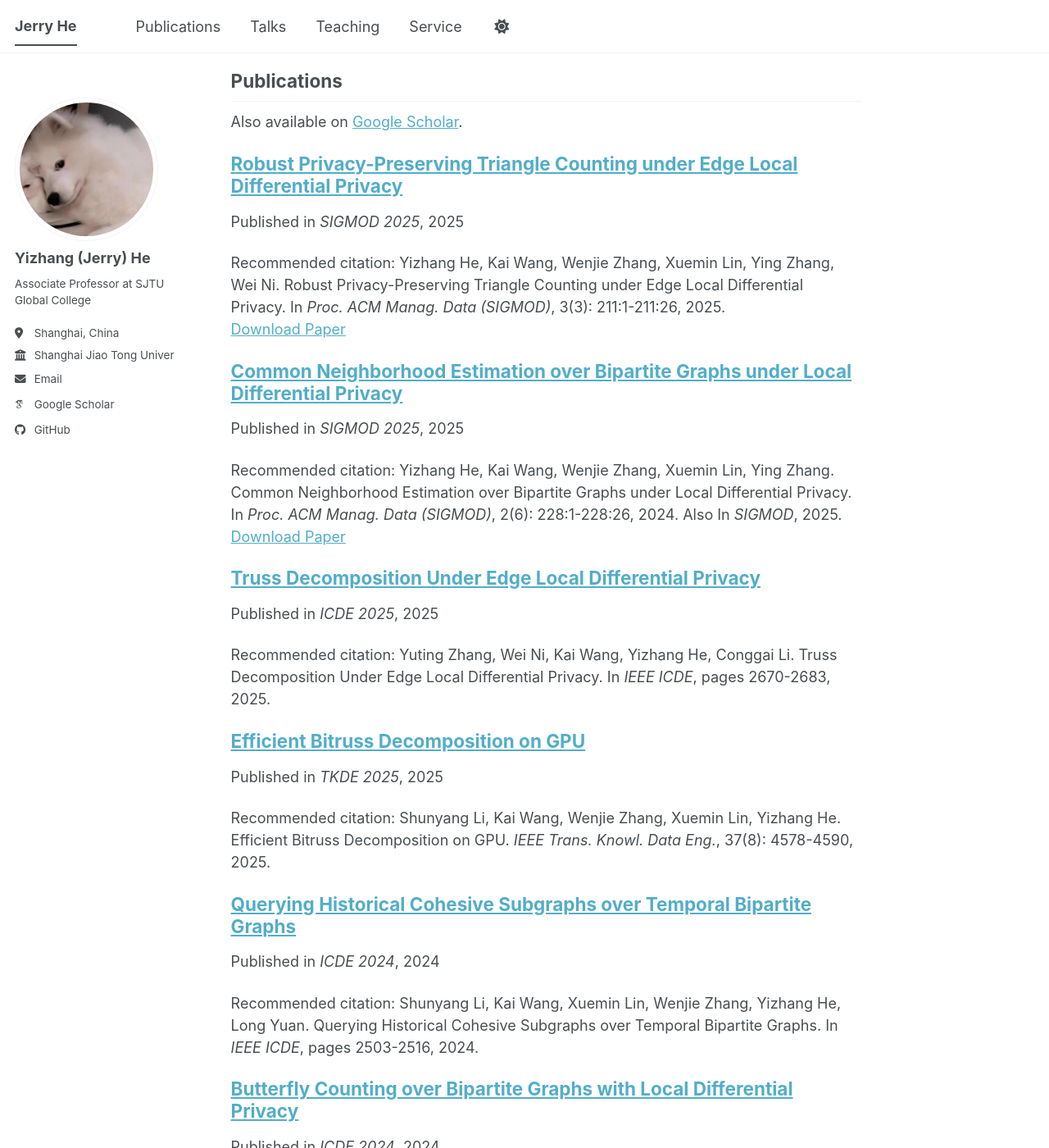
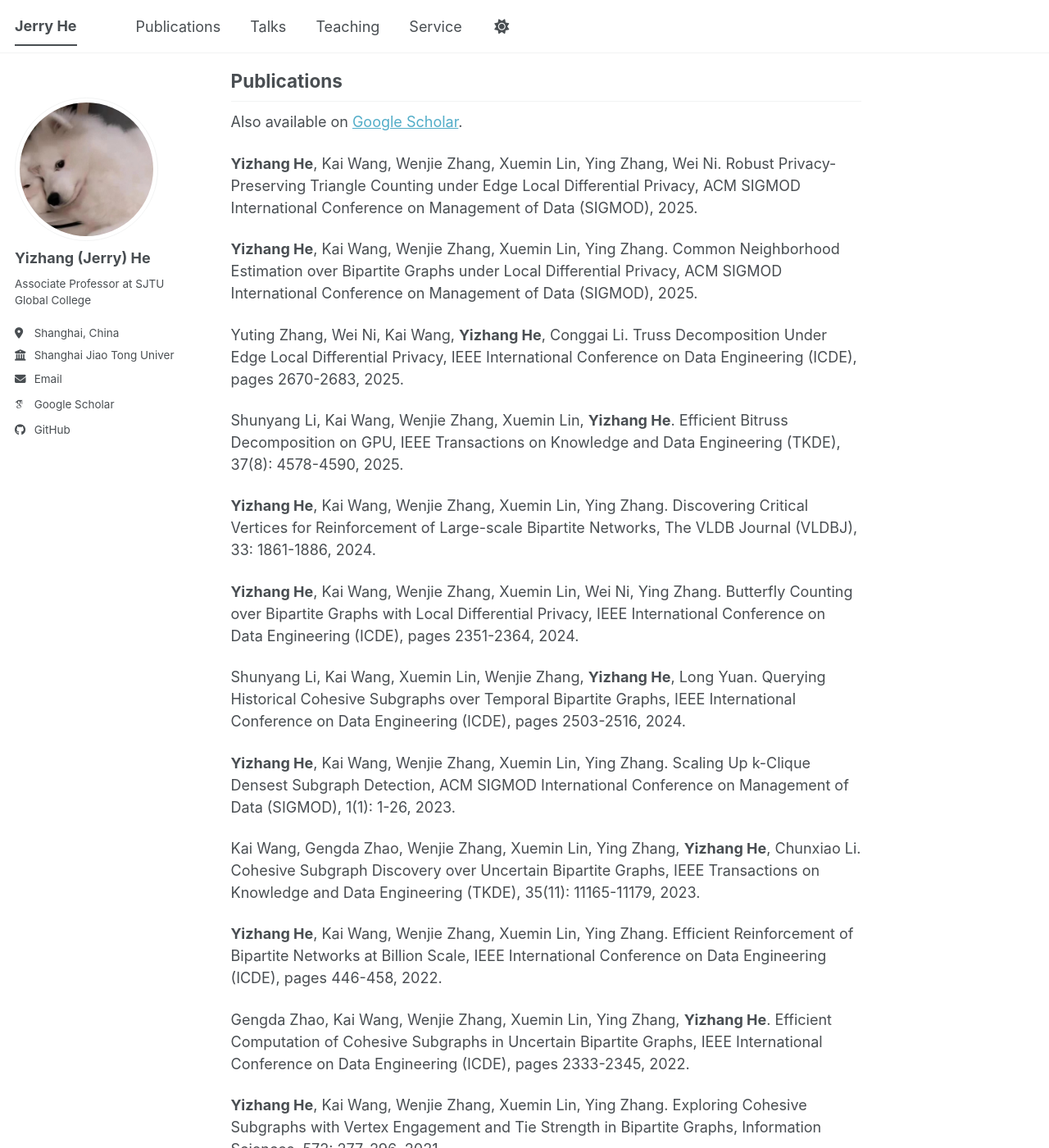
Before and after one commit to jerryUNSW/jerryUNSW.github.io, a Jekyll site: the page built from _pages/about.md, in a window 1280 px wide and 1400 px high, scrolled down 421 px. Shown: the whole window at 82% size. Built offline with Jekyll 4.4.1, drawn with Linux system fonts in a browser that asks for light colours; some web fonts are replaced; a script bundle is joined from its source files by our own code; library files that are not in the unit come from our copies; some of the changed text lies outside the part shown.

Commit message:
Publications: plain text format with bold author names (mimic Kai Wang)

```diff
--- a/_pages/about.md
+++ b/_pages/about.md
@@ -18,11 +18,29 @@ His research interests lie in **graph mining**, **privacy-preserving computation
 
 Also available on [Google Scholar](https://scholar.google.com/citations?user=AeA4sfcAAAAJ).
 
-{% include base_path %}
+**Yizhang He**, Kai Wang, Wenjie Zhang, Xuemin Lin, Ying Zhang, Wei Ni. Robust Privacy-Preserving Triangle Counting under Edge Local Differential Privacy, ACM SIGMOD International Conference on Management of Data (SIGMOD), 2025.
 
-{% for post in site.publications reversed %}
-  {% include archive-single.html %}
-{% endfor %}
+**Yizhang He**, Kai Wang, Wenjie Zhang, Xuemin Lin, Ying Zhang. Common Neighborhood Estimation over Bipartite Graphs under Local Differential Privacy, ACM SIGMOD International Conference on Management of Data (SIGMOD), 2025.
+
+Yuting Zhang, Wei Ni, Kai Wang, **Yizhang He**, Conggai Li. Truss Decomposition Under Edge Local Differential Privacy, IEEE International Conference on Data Engineering (ICDE), pages 2670-2683, 2025.
+
+Shunyang Li, Kai Wang, Wenjie Zhang, Xuemin Lin, **Yizhang He**. Efficient Bitruss Decomposition on GPU, IEEE Transactions on Knowledge and Data Engineering (TKDE), 37(8): 4578-4590, 2025.
+
+**Yizhang He**, Kai Wang, Wenjie Zhang, Xuemin Lin, Ying Zhang. Discovering Critical Vertices for Reinforcement of Large-scale Bipartite Networks, The VLDB Journal (VLDBJ), 33: 1861-1886, 2024.
+
+**Yizhang He**, Kai Wang, Wenjie Zhang, Xuemin Lin, Wei Ni, Ying Zhang. Butterfly Counting over Bipartite Graphs with Local Differential Privacy, IEEE International Conference on Data Engineering (ICDE), pages 2351-2364, 2024.
+
+Shunyang Li, Kai Wang, Xuemin Lin, Wenjie Zhang, **Yizhang He**, Long Yuan. Querying Historical Cohesive Subgraphs over Temporal Bipartite Graphs, IEEE International Conference on Data Engineering (ICDE), pages 2503-2516, 2024.
+
+**Yizhang He**, Kai Wang, Wenjie Zhang, Xuemin Lin, Ying Zhang. Scaling Up k-Clique Densest Subgraph Detection, ACM SIGMOD International Conference on Management of Data (SIGMOD), 1(1): 1-26, 2023.
+
+Kai Wang, Gengda Zhao, Wenjie Zhang, Xuemin Lin, Ying Zhang, **Yizhang He**, Chunxiao Li. Cohesive Subgraph Discovery over Uncertain Bipartite Graphs, IEEE Transactions on Knowledge and Data Engineering (TKDE), 35(11): 11165-11179, 2023.
+
+**Yizhang He**, Kai Wang, Wenjie Zhang, Xuemin Lin, Ying Zhang. Efficient Reinforcement of Bipartite Networks at Billion Scale, IEEE International Conference on Data Engineering (ICDE), pages 446-458, 2022.
+
+Gengda Zhao, Kai Wang, Wenjie Zhang, Xuemin Lin, Ying Zhang, **Yizhang He**. Efficient Computation of Cohesive Subgraphs in Uncertain Bipartite Graphs, IEEE International Conference on Data Engineering (ICDE), pages 2333-2345, 2022.
+
+**Yizhang He**, Kai Wang, Wenjie Zhang, Xuemin Lin, Ying Zhang. Exploring Cohesive Subgraphs with Vertex Engagement and Tie Strength in Bipartite Graphs, Information Sciences, 572: 277-296, 2021.
 
 ---
 
```
